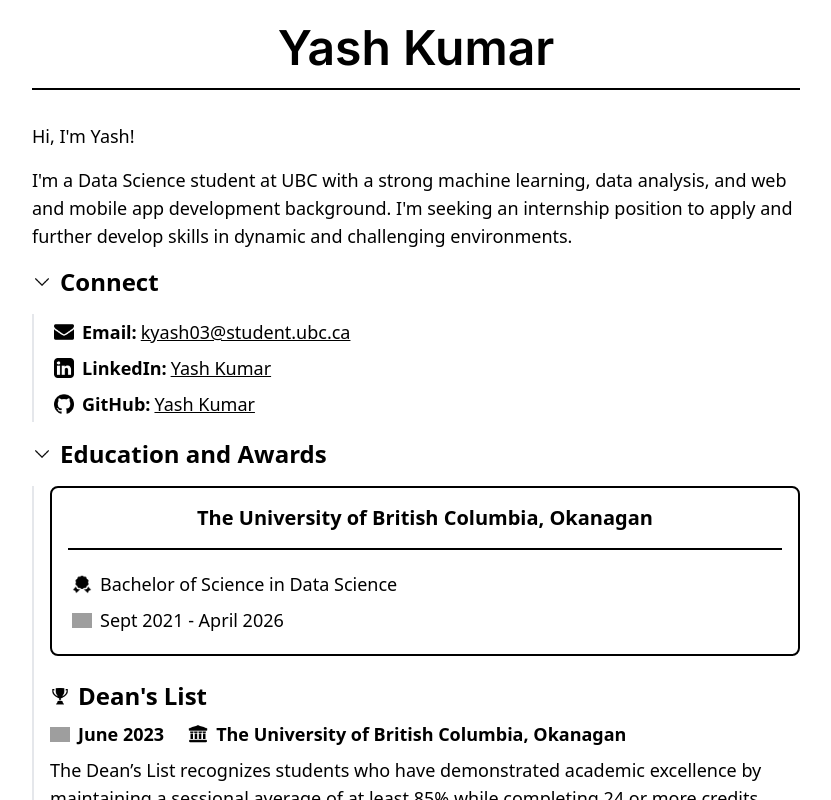
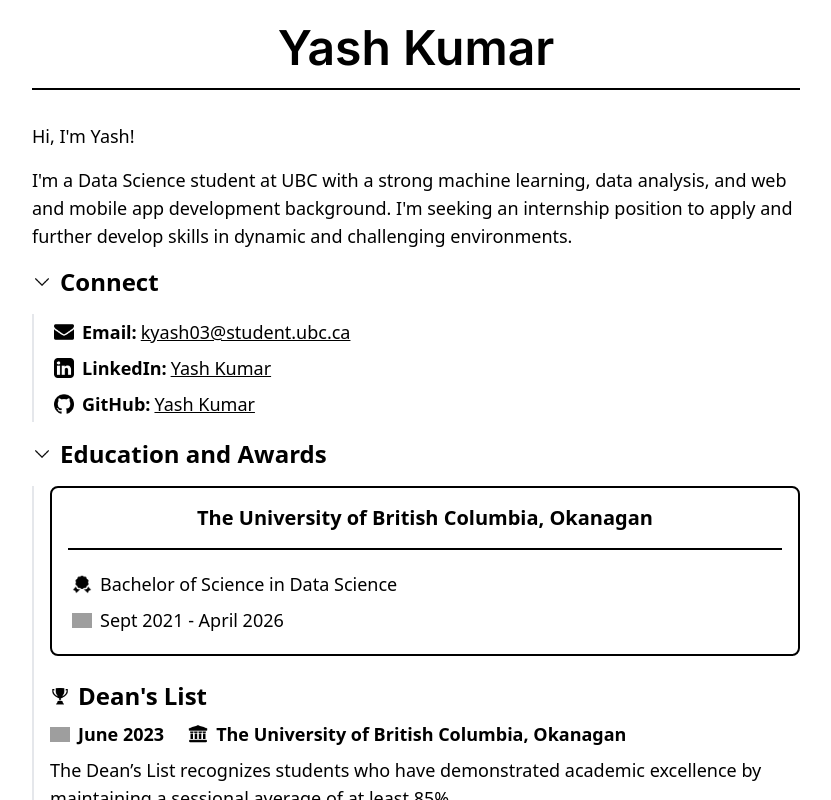
Before and after one commit to KYash03/PersonalWebsite, a Next.js app: page / in a window 1280 px wide. Both pictures are taken after a click on the button "Education and Awards". Shown: the top 800 px of the page, without its empty margins (224-1055 px from the left). Built offline with nearby package versions, Linux system fonts and the light colour scheme; grey boxes are pictures that could not be loaded.

Commit message:
removed garbage from dean's list

```diff
--- a/app/components/Education.tsx
+++ b/app/components/Education.tsx
@@ -61,8 +61,7 @@
         </div>
         <p>
           The Dean’s List recognizes students who have demonstrated academic
-          excellence by maintaining a sessional average of at least 85% while
-          completing 24 or more credits.
+          excellence by maintaining a sessional average of at least 85%.
         </p>
       </div>
     </div>
```
